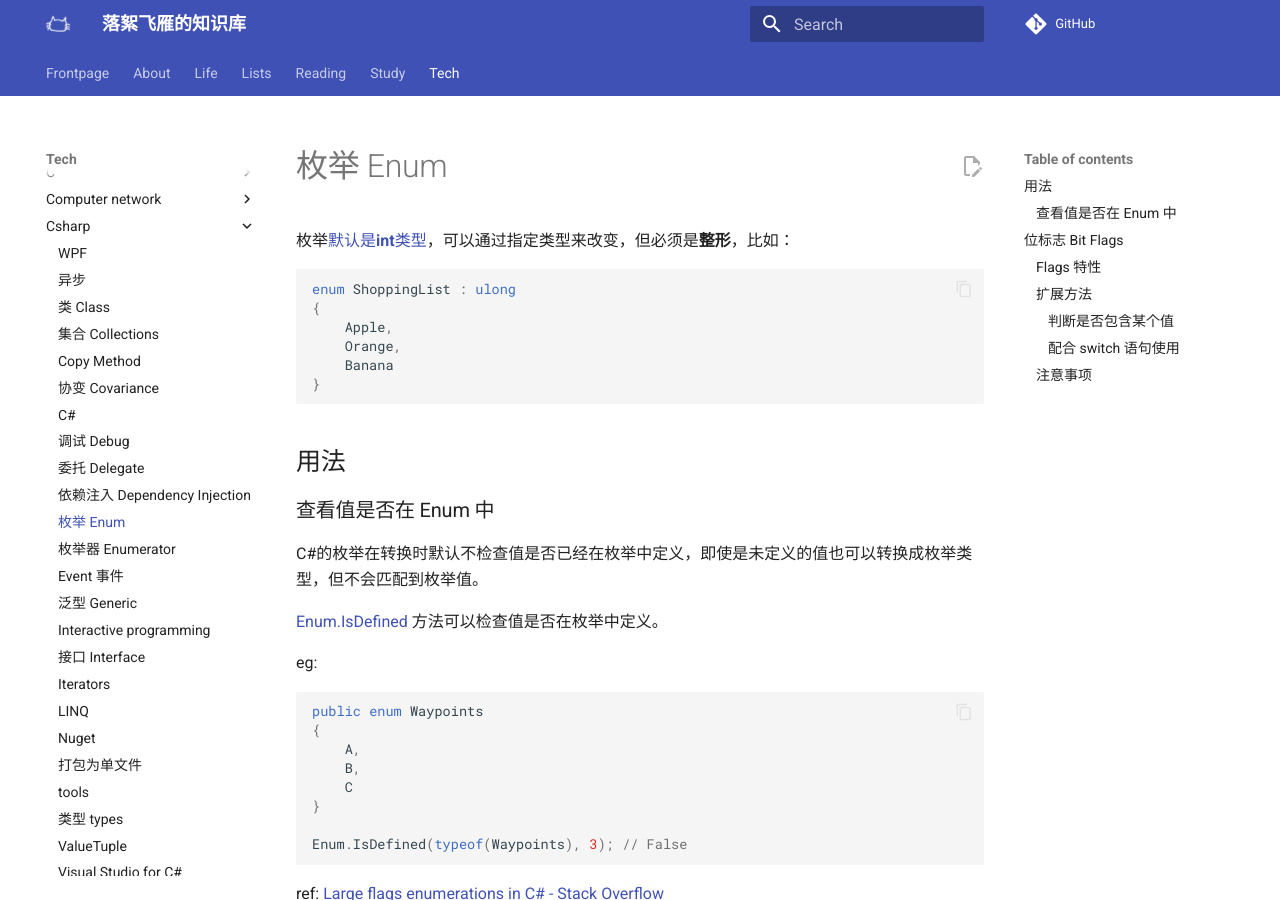
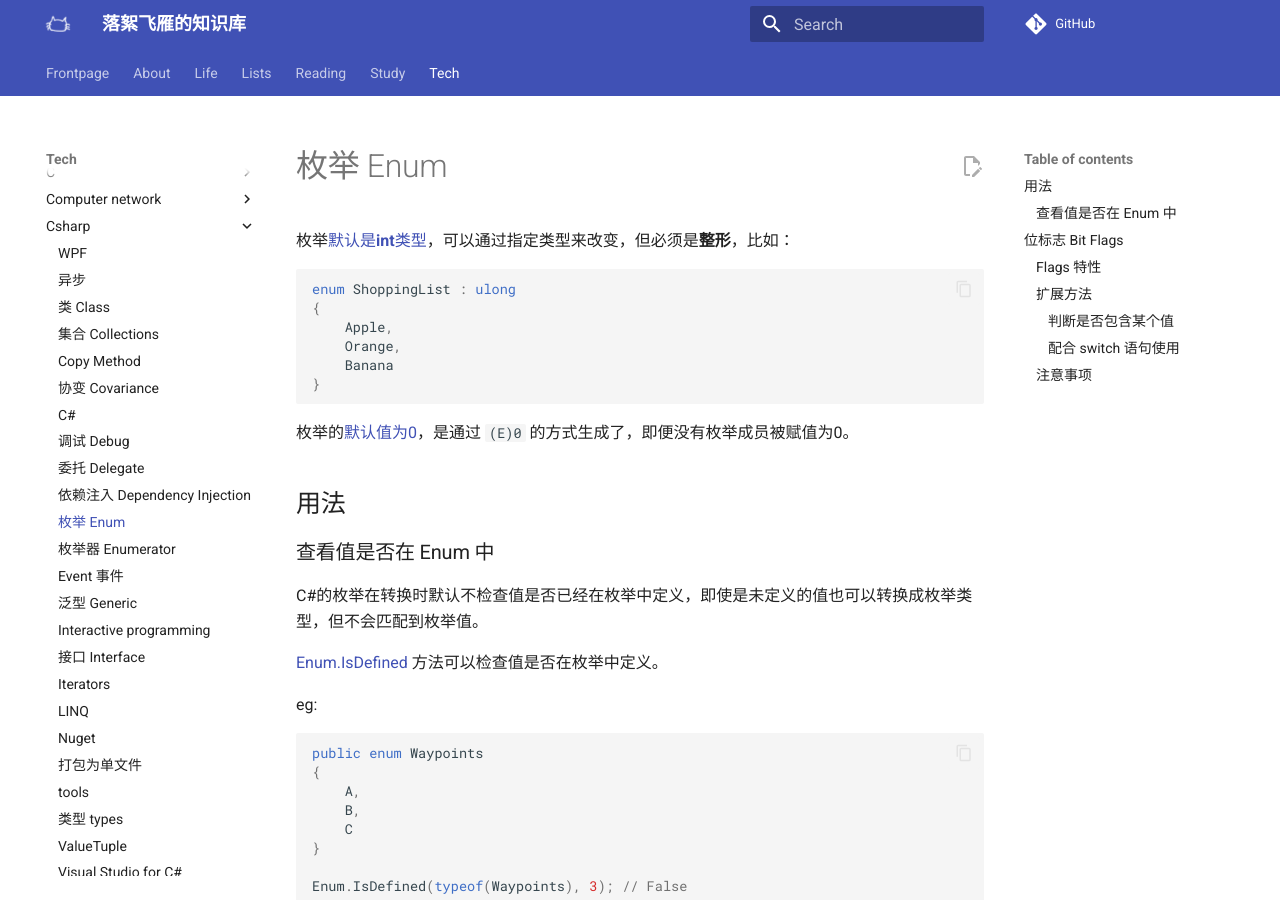
Before and after one commit to luoxufeiyan/wiki.luoxufeiyan.com, an MkDocs documentation site: the page built from docs/tech/csharp/enum.md, in a window 1280 px wide and 900 px high. Built offline with MkDocs 1.6.1 and Material for MkDocs 9.7.7, drawn with Linux system fonts in a browser that asks for light colours; comment, search, counter and statistics services are not loaded.

Commit message:
feat: update enum

````diff
--- a/docs/tech/csharp/enum.md
+++ b/docs/tech/csharp/enum.md
@@ -10,6 +10,9 @@ enum ShoppingList : ulong
     Banana
 }
 ```
+
+枚举的[默认值为0](https://learn.microsoft.com/en-us/dotnet/csharp/language-reference/builtin-types/enum)，是通过 `(E)0` 的方式生成了，即便没有枚举成员被赋值为0。
+
 
 ## 用法
 
````
